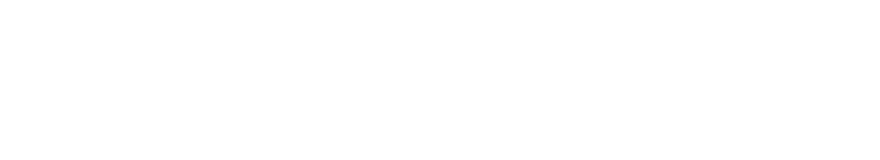
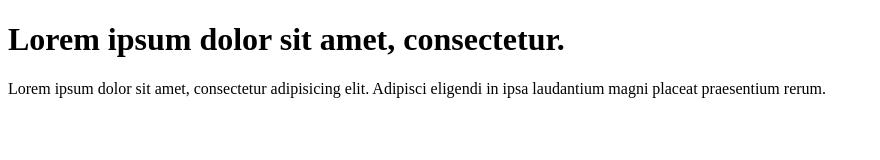
Before and after one commit to PrudenceWanjiru/practice-git, a plain HTML site: page index.html in a window 1280 px wide. Shown: the whole page, without its empty margins (0-880 px from the left). Drawn offline with Linux system fonts and the light colour scheme.

Commit message:
Added heading

```diff
--- a/index.html
+++ b/index.html
@@ -5,6 +5,7 @@
     <title>Learning Git and Github</title>
 </head>
 <body>
-
+<h1>Lorem ipsum dolor sit amet, consectetur.</h1>
+<p>Lorem ipsum dolor sit amet, consectetur adipisicing elit. Adipisci eligendi in ipsa laudantium magni placeat praesentium rerum.</p>
 </body>
 </html>
```
